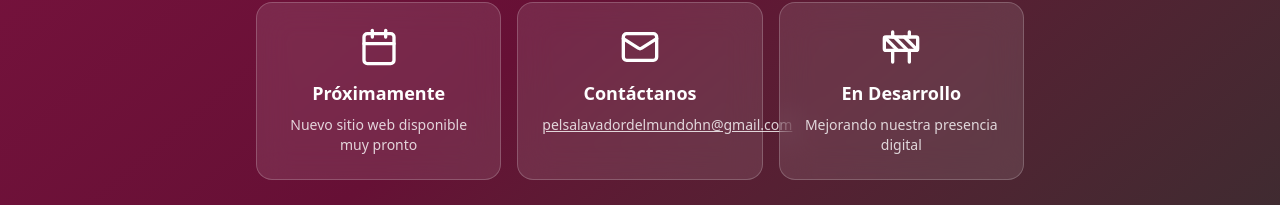
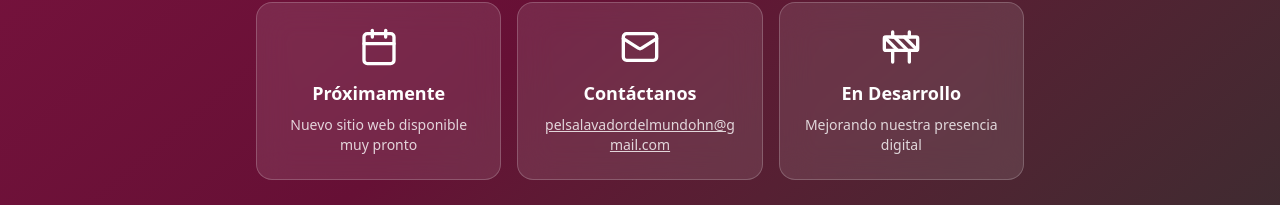
Before and after one commit to luis14mc/parroquia-salvadordelmundo, a Next.js app: page / in a window 1280 px wide. Shown: the part 582-787 px from the top of the page. Built offline with nearby package versions, Linux system fonts and the light colour scheme.

Commit message:
fix: Ajustar overflow del email en card de contacto

```diff
--- a/app/page.tsx
+++ b/app/page.tsx
@@ -80,7 +80,7 @@ export default function MantenimientoPage() {
           <div className="bg-white/10 backdrop-blur-lg rounded-2xl p-6 border border-white/20 hover:bg-white/20 transition-all">
             <Mail className="h-10 w-10 text-white mb-3 mx-auto" />
             <h3 className="text-white font-semibold mb-2 text-lg">Contáctanos</h3>
-            <p className="text-white/80 text-sm">
+            <p className="text-white/80 text-sm break-all">
               <a href="mailto:pelsalavadordelmundohn@gmail.com" className="underline hover:text-white transition-colors">
                 pelsalavadordelmundohn@gmail.com
               </a>
```
